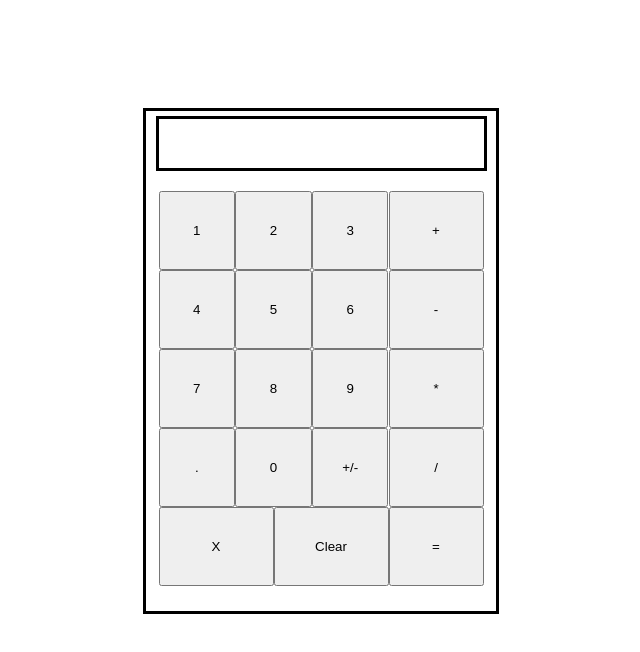
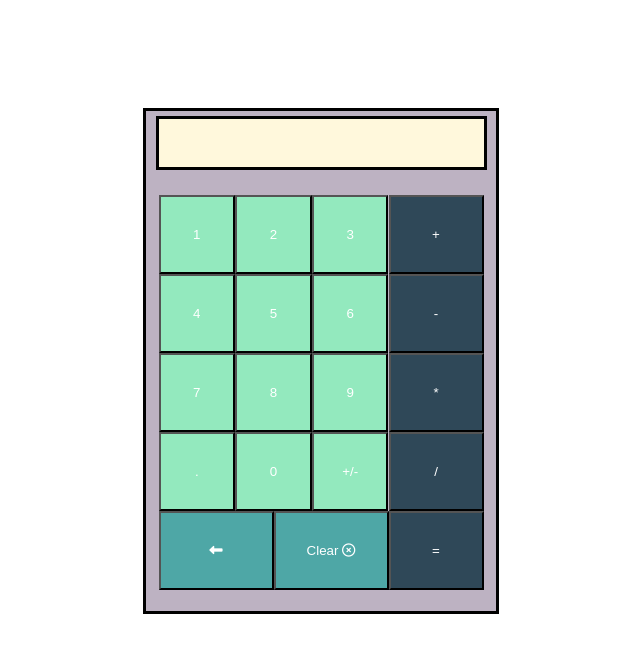
Before and after one commit to zkoci132/calculator, a plain HTML site: page index.html in a window 1280 px wide. Shown: the whole page, without its empty margins (319-959 px from the left). Drawn offline with Linux system fonts and the light colour scheme.

Commit message:
finished calculator

```diff
--- a/index.html
+++ b/index.html
@@ -7,6 +7,7 @@
     <title>Calculator</title>
     <link rel="stylesheet" href="style.css">
     <script src="math.js" defer></script>
+    <script src="https://kit.fontawesome.com/9848ad85b9.js" crossorigin="anonymous"></script>
 </head>
 <body>
     <div class="calculator">
@@ -33,8 +34,9 @@
                             <button class="numButton buttonStyle" id="num0">0</button>
                             <button class="plusMinusButton buttonStyle"> +/- </button>
 
-                            <button class="backspaceButton bigButtonStyle"> X </button>
-                            <button class="clearButton bigButtonStyle">Clear</button>
+                            <button class="backspaceButton bigButtonStyle redButtons"> <i class="fa-solid fa-left-long"></i></button>
+                            <button class="clearButton bigButtonStyle redButtons">Clear
+                                <i class="fa-regular fa-circle-xmark"></i></button>
 
                     </div>
 
--- a/math.js
+++ b/math.js
@@ -10,6 +10,7 @@ let firstRun = true;
 //let eqPressed = false;
 let inNum = true;
 let addedDec = false;
+
 
 
 
@@ -31,6 +32,7 @@ function buildButtons(){
         let decimalButton = document.querySelector('.decimal')
         let backspaceButton = document.querySelector('.backspaceButton');
         let plusMinusButton = document.querySelector('.plusMinusButton');
+
 
         plusMinusButton.addEventListener('click',()=>{
             console.log(screen.firstChild.nodeValue)
--- a/style.css
+++ b/style.css
@@ -1,3 +1,5 @@
+@font-face { font-family: Digital; src: url('digital-7.regular.ttf'); }
+
 .calculator{
     margin-top: 100px;
     height: 500px;
@@ -9,6 +11,8 @@
     /*justify-content: center;*/
     align-items: center;
     flex-direction: column;
+    gap: 10px;
+    background-color: #BDB2C2;
 }
 
 .screen{
@@ -18,11 +22,12 @@
     align-items: center;
     margin-top: 5px;
     height: 50px;
-
+    background-color: #fff8dc;
     max-height: 50px;
     width: 325px;
     max-width: 325px;
-
+    font-family: Digital,sans-serif;
+    font-size: 50px;
     border: 3px solid black;
 }
 
@@ -34,6 +39,7 @@
     max-height: 450px;
     width: 325px;
     max-width: 325px;
+
     justify-content: center;
     align-items: center;
 
@@ -96,6 +102,8 @@
 
 .buttonStyle{
     flex-basis: calc(33.33%);
+    background-color: #93e9be;
+    color: white;
 
 }
 
@@ -103,8 +111,14 @@
     flex-basis: calc(50.0%);
 }
 
+.redButtons{
+  background-color: #4ea7a6;
+  color: white;
+}
 .mathButtonStyle{
     flex-basis: calc(20.0%);
+    background-color: #2F4858;
+    color: white;
 }
 
 
```
Also changed, not shown: digital-7.regular.ttf (added).
